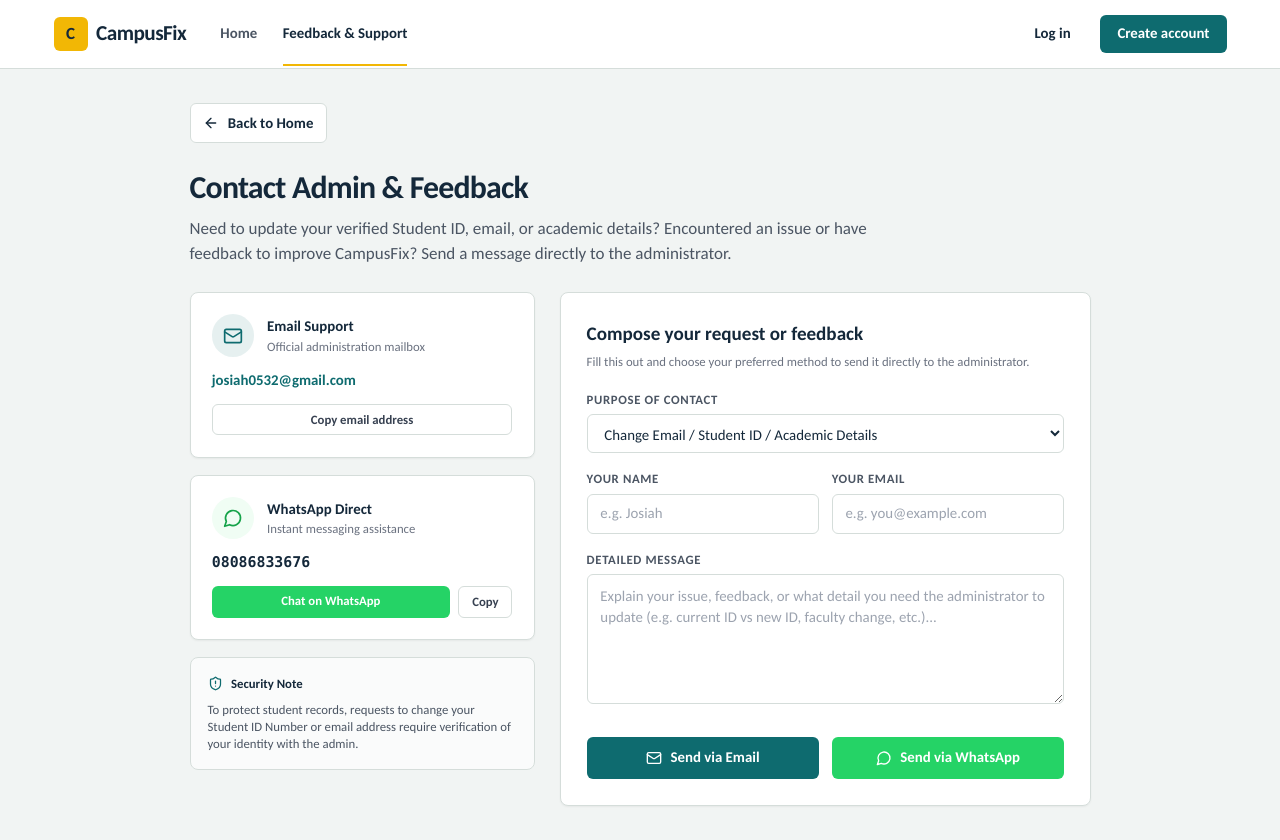
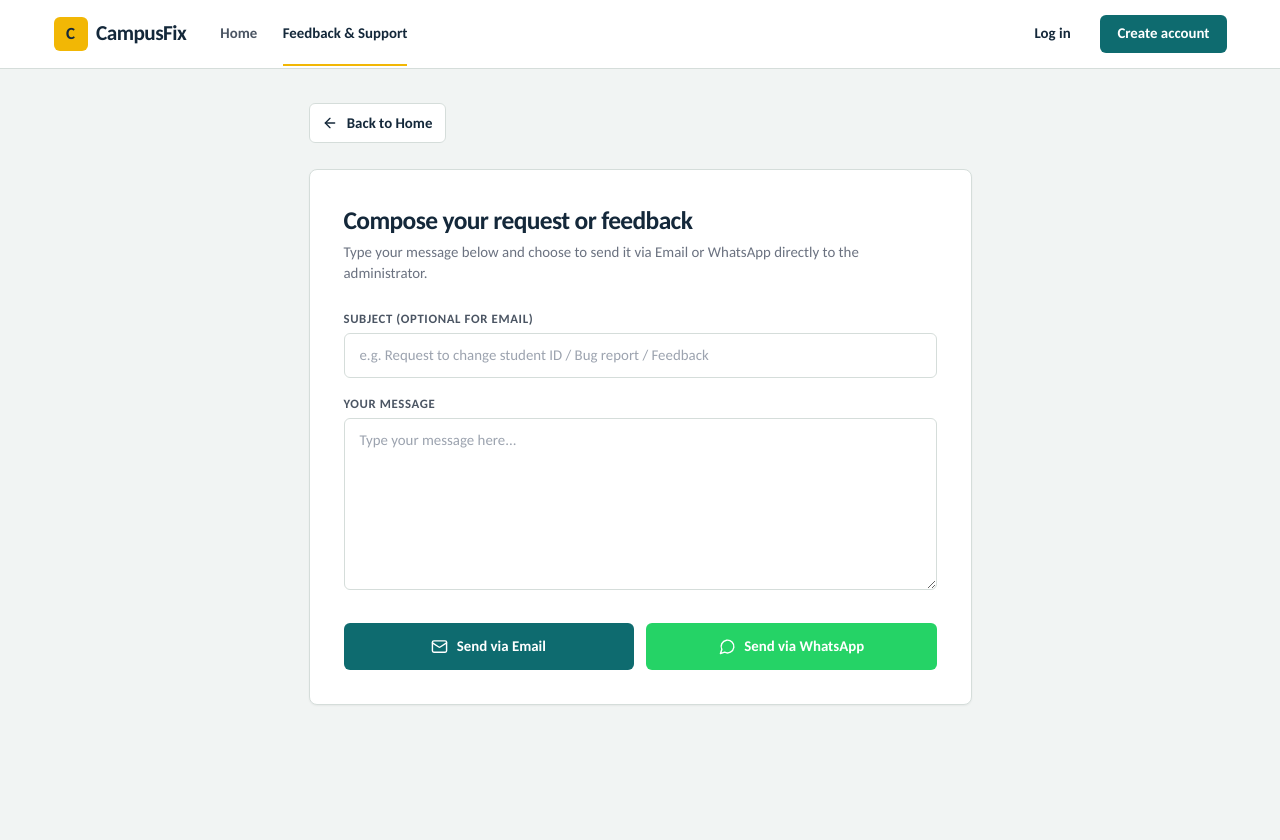
Before and after one commit to josiah10g/Campus-Fix, a React (Vite) app in the folder frontend/: page /feedback in a window 1280 px wide. After the commit the page ends 800 px from the top, so only its background shows below. Built offline with nearby package versions, Linux system fonts and the light colour scheme.

Commit message:
Redesign feedback page to clean message composer with direct user text for email and whatsapp

```diff
--- a/frontend/src/pages/FeedbackPage.jsx
+++ b/frontend/src/pages/FeedbackPage.jsx
@@ -1,50 +1,43 @@
 // frontend/src/pages/FeedbackPage.jsx
 import React, { useState } from 'react';
 import { Link } from 'react-router-dom';
-import { Mail, MessageCircle, Send, CheckCircle2, AlertCircle, ArrowLeft, HelpCircle, ShieldAlert } from 'lucide-react';
+import { Mail, MessageCircle, ArrowLeft } from 'lucide-react';
 import { useAuth } from '../context/AuthContext';
 
 export default function FeedbackPage() {
   const { user } = useAuth();
-  const [topic, setTopic] = useState('Change Email / Student ID / Academic Details');
+  const [subject, setSubject] = useState('');
   const [message, setMessage] = useState('');
-  const [senderName, setSenderName] = useState(user?.name || '');
-  const [senderEmail, setSenderEmail] = useState(user?.email || '');
-  const [copied, setCopied] = useState('');
+  const [error, setError] = useState('');
 
   const adminEmail = 'josiah0532@gmail.com';
-  const adminWhatsApp = '2348086833676'; // International format for wa.me/2348086833676
-  const displayWhatsApp = '08086833676';
+  const adminWhatsApp = '2348086833676'; // International format for wa.me link
 
-  const topics = [
-    'Change Email / Student ID / Academic Details',
-    'Report a Bug or Issue with CampusFix',
-    'Feature Suggestion or Idea',
-    'General Inquiry or Feedback',
-  ];
-
-  const buildBody = () => {
-    let body = `Hello CampusFix Administrator,\n\n`;
-    body += `Topic: ${topic}\n`;
-    body += `From: ${senderName || 'Anonymous'}\n`;
-    body += `User Email: ${senderEmail || 'Not provided'}\n`;
-    if (user?.student_id) body += `Student/Staff ID: ${user.student_id}\n`;
-    if (user?.role) body += `Role: ${user.role}\n`;
-    body += `\nMessage:\n${message || '(No detailed message entered)'}\n\nSent from CampusFix Web Application`;
-    return body;
+  const handleSendEmail = (e) => {
+    if (!message.trim()) {
+      e.preventDefault();
+      setError('Please type your message before sending.');
+      return;
+    }
+    setError('');
   };
 
-  const emailHref = `mailto:${adminEmail}?subject=${encodeURIComponent(`[CampusFix Support] ${topic}`)}&body=${encodeURIComponent(buildBody())}`;
-  const whatsappHref = `https://wa.me/${adminWhatsApp}?text=${encodeURIComponent(`*CampusFix Support & Feedback*\n\n*Topic:* ${topic}\n*From:* ${senderName || 'User'}\n*Email:* ${senderEmail || 'N/A'}\n\n*Message:*\n${message || 'Hello, I need assistance with CampusFix.'}`)}`;
-
-  const copyToClipboard = (text, type) => {
-    navigator.clipboard.writeText(text);
-    setCopied(type);
-    setTimeout(() => setCopied(''), 2000);
+  const handleSendWhatsApp = (e) => {
+    if (!message.trim()) {
+      e.preventDefault();
+      setError('Please type your message before sending.');
+      return;
+    }
+    setError('');
   };
 
+  // Plain user-typed subject and body (no auto-generated template text)
+  const emailSubject = subject.trim() ? subject.trim() : 'CampusFix Feedback';
+  const emailHref = `mailto:${adminEmail}?subject=${encodeURIComponent(emailSubject)}&body=${encodeURIComponent(message)}`;
+  const whatsappHref = `https://wa.me/${adminWhatsApp}?text=${encodeURIComponent(message)}`;
+
   return (
-    <div className="max-w-4xl mx-auto px-4 sm:px-6 py-8 animate-page-enter">
+    <div className="max-w-2xl mx-auto px-4 sm:px-6 py-8 animate-page-enter">
       <Link
         to={user ? "/issues" : "/"}
         className="mb-6 inline-flex items-center gap-2 rounded border border-line bg-white px-3 py-2 text-sm font-semibold text-ink hover:border-teal hover:text-teal btn-interactive"
@@ -52,161 +45,71 @@ export default function FeedbackPage() {
         <ArrowLeft size={16} /> {user ? 'Back to Issues' : 'Back to Home'}
       </Link>
 
+      <div className="bg-white border border-line rounded-card p-6 sm:p-8 shadow-sm">
         <div className="mb-6">
-        <h1 className="text-3xl font-extrabold text-ink tracking-tight">Contact Admin & Feedback</h1>
-        <p className="mt-2 text-base text-gray-600 max-w-2xl">
-          Need to update your verified Student ID, email, or academic details? Encountered an issue or have feedback to improve CampusFix? Send a message directly to the administrator.
+          <h1 className="text-2xl font-bold text-ink tracking-tight">Compose your request or feedback</h1>
+          <p className="mt-1 text-sm text-gray-500">
+            Type your message below and choose to send it via Email or WhatsApp directly to the administrator.
           </p>
         </div>
 
-      <div className="grid gap-6 md:grid-cols-5">
-        {/* Direct Channels Cards (Left col) */}
-        <div className="md:col-span-2 space-y-4">
-          <div className="bg-white border border-line rounded-card p-5 shadow-sm">
-            <div className="flex items-center gap-3 mb-3">
-              <div className="w-10 h-10 rounded-full bg-teal/10 flex items-center justify-center text-teal">
-                <Mail size={20} />
+        {error && (
+          <div className="mb-5 p-3 text-xs bg-red-50 border border-red-200 text-statusOpen rounded font-medium">
+            {error}
           </div>
-              <div>
-                <h3 className="text-sm font-bold text-ink">Email Support</h3>
-                <p className="text-xs text-gray-500">Official administration mailbox</p>
-              </div>
-            </div>
-            <a
-              href={`mailto:${adminEmail}`}
-              className="text-sm font-semibold text-teal hover:underline break-all block"
-            >
-              {adminEmail}
-            </a>
-            <button
-              type="button"
-              onClick={() => copyToClipboard(adminEmail, 'email')}
-              className="mt-3 w-full py-1.5 px-3 text-xs font-semibold rounded border border-line hover:bg-gray-50 text-gray-700"
-            >
-              {copied === 'email' ? '✓ Copied to clipboard' : 'Copy email address'}
-            </button>
-          </div>
-
-          <div className="bg-white border border-line rounded-card p-5 shadow-sm">
-            <div className="flex items-center gap-3 mb-3">
-              <div className="w-10 h-10 rounded-full bg-green-50 flex items-center justify-center text-green-600">
-                <MessageCircle size={20} />
-              </div>
-              <div>
-                <h3 className="text-sm font-bold text-ink">WhatsApp Direct</h3>
-                <p className="text-xs text-gray-500">Instant messaging assistance</p>
-              </div>
-            </div>
-            <p className="text-sm font-semibold text-ink font-mono">{displayWhatsApp}</p>
-            <div className="flex gap-2 mt-3">
-              <a
-                href={whatsappHref}
-                target="_blank"
-                rel="noopener noreferrer"
-                className="flex-1 text-center py-1.5 px-3 text-xs font-bold rounded bg-[#25D366] hover:bg-[#1EBE5D] text-white"
-              >
-                Chat on WhatsApp
-              </a>
-              <button
-                type="button"
-                onClick={() => copyToClipboard(displayWhatsApp, 'phone')}
-                className="py-1.5 px-3 text-xs font-semibold rounded border border-line hover:bg-gray-50 text-gray-700"
-              >
-                {copied === 'phone' ? '✓ Copied' : 'Copy'}
-              </button>
-            </div>
-          </div>
-
-          <div className="bg-[#FAFBFB] border border-line rounded-card p-4 text-xs text-gray-600 space-y-2">
-            <div className="flex items-center gap-2 font-bold text-ink">
-              <ShieldAlert size={15} className="text-teal" />
-              <span>Security Note</span>
-            </div>
-            <p>
-              To protect student records, requests to change your Student ID Number or email address require verification of your identity with the admin.
-            </p>
-          </div>
-        </div>
-
-        {/* Message Composer (Right col) */}
-        <div className="md:col-span-3 bg-white border border-line rounded-card p-6 shadow-sm">
-          <h2 className="text-lg font-bold text-ink mb-1">Compose your request or feedback</h2>
-          <p className="text-xs text-gray-500 mb-5">
-            Fill this out and choose your preferred method to send it directly to the administrator.
-          </p>
+        )}
 
         <div className="space-y-4">
           <div>
             <label className="block text-xs font-bold uppercase tracking-wider text-gray-600 mb-1.5">
-                Purpose of Contact
-              </label>
-              <select
-                value={topic}
-                onChange={(e) => setTopic(e.target.value)}
-                className="w-full px-3 py-2 text-sm bg-white border border-line rounded focus:outline-none focus:border-teal text-ink"
-              >
-                {topics.map((t) => (
-                  <option key={t} value={t}>{t}</option>
-                ))}
-              </select>
-            </div>
-
-            <div className="grid grid-cols-1 sm:grid-cols-2 gap-3">
-              <div>
-                <label className="block text-xs font-bold uppercase tracking-wider text-gray-600 mb-1.5">
-                  Your Name
+              Subject (Optional for Email)
             </label>
             <input
               type="text"
-                  value={senderName}
-                  onChange={(e) => setSenderName(e.target.value)}
-                  placeholder="e.g. Josiah"
-                  className="w-full px-3 py-2 text-sm bg-white border border-line rounded focus:outline-none focus:border-teal text-ink"
+              value={subject}
+              onChange={(e) => {
+                setSubject(e.target.value);
+                if (error) setError('');
+              }}
+              placeholder="e.g. Request to change student ID / Bug report / Feedback"
+              className="w-full px-3.5 py-2.5 text-sm bg-white border border-line rounded focus:outline-none focus:border-teal focus:ring-1 focus:ring-teal text-ink placeholder:text-gray-400"
             />
-              </div>
-              <div>
-                <label className="block text-xs font-bold uppercase tracking-wider text-gray-600 mb-1.5">
-                  Your Email
-                </label>
-                <input
-                  type="email"
-                  value={senderEmail}
-                  onChange={(e) => setSenderEmail(e.target.value)}
-                  placeholder="e.g. you@example.com"
-                  className="w-full px-3 py-2 text-sm bg-white border border-line rounded focus:outline-none focus:border-teal text-ink"
-                />
-              </div>
           </div>
 
           <div>
             <label className="block text-xs font-bold uppercase tracking-wider text-gray-600 mb-1.5">
-                Detailed Message
+              Your Message
             </label>
             <textarea
-                rows={5}
+              rows={7}
               value={message}
-                onChange={(e) => setMessage(e.target.value)}
-                placeholder="Explain your issue, feedback, or what detail you need the administrator to update (e.g. current ID vs new ID, faculty change, etc.)..."
-                className="w-full px-3 py-2.5 text-sm bg-white border border-line rounded focus:outline-none focus:border-teal text-ink"
+              onChange={(e) => {
+                setMessage(e.target.value);
+                if (error) setError('');
+              }}
+              placeholder="Type your message here..."
+              className="w-full px-3.5 py-2.5 text-sm bg-white border border-line rounded focus:outline-none focus:border-teal focus:ring-1 focus:ring-teal text-ink placeholder:text-gray-400"
+              required
             />
           </div>
 
           <div className="pt-2 flex flex-col sm:flex-row gap-3">
             <a
               href={emailHref}
-                className="flex-1 inline-flex items-center justify-center gap-2 px-4 py-2.5 bg-teal hover:bg-teal-dark text-white text-sm font-bold rounded shadow-none btn-interactive text-center"
+              onClick={handleSendEmail}
+              className="flex-1 inline-flex items-center justify-center gap-2 px-5 py-3 bg-teal hover:bg-teal-dark text-white text-sm font-bold rounded shadow-none btn-interactive text-center"
             >
-                <Mail size={16} /> Send via Email
+              <Mail size={17} /> Send via Email
             </a>
             <a
               href={whatsappHref}
               target="_blank"
               rel="noopener noreferrer"
-                className="flex-1 inline-flex items-center justify-center gap-2 px-4 py-2.5 bg-[#25D366] hover:bg-[#1EBE5D] text-white text-sm font-bold rounded shadow-none btn-interactive text-center"
+              onClick={handleSendWhatsApp}
+              className="flex-1 inline-flex items-center justify-center gap-2 px-5 py-3 bg-[#25D366] hover:bg-[#1EBE5D] text-white text-sm font-bold rounded shadow-none btn-interactive text-center"
             >
-                <MessageCircle size={16} /> Send via WhatsApp
+              <MessageCircle size={17} /> Send via WhatsApp
             </a>
-            </div>
           </div>
         </div>
       </div>
```
Lines whose indentation alone changed are shown as unchanged.
